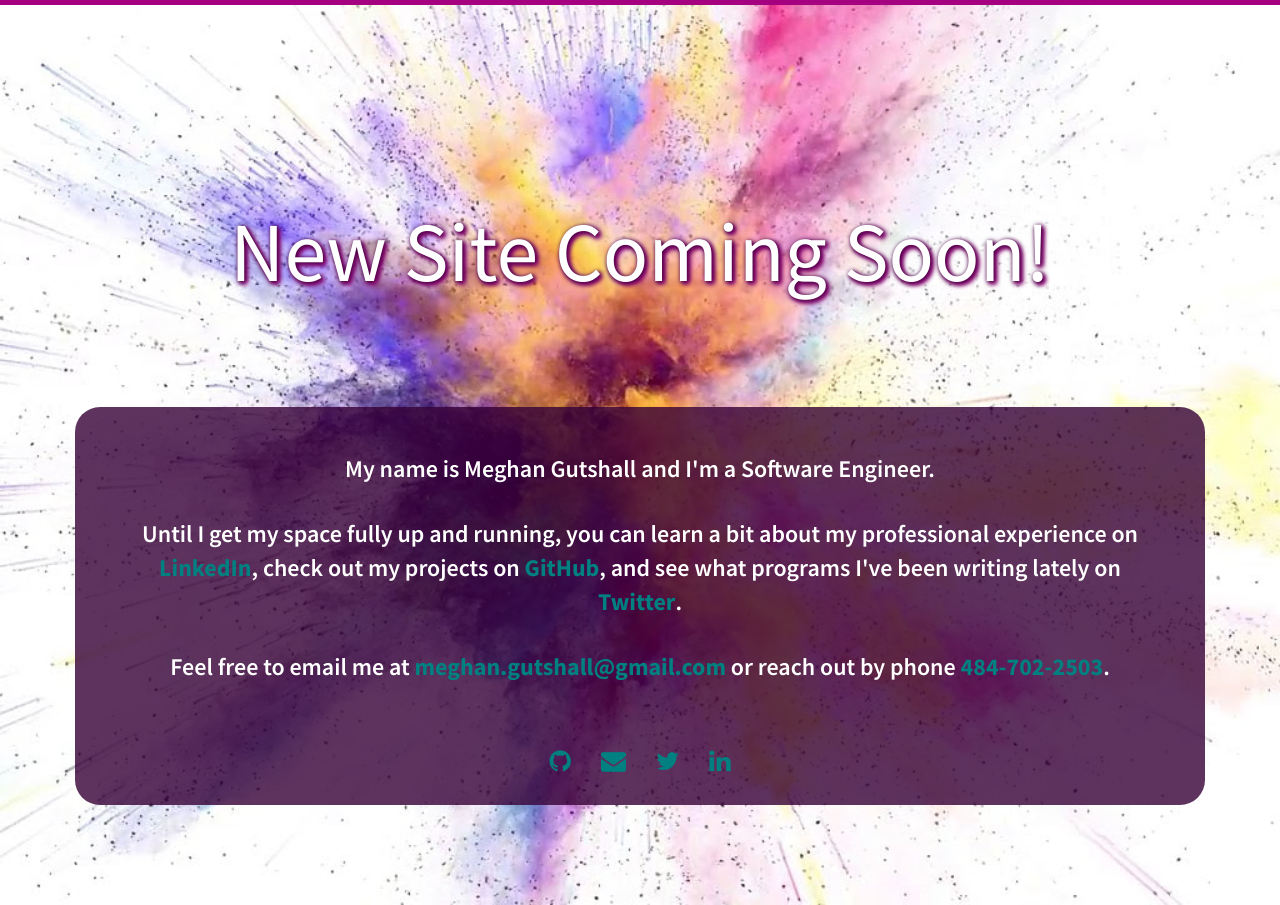
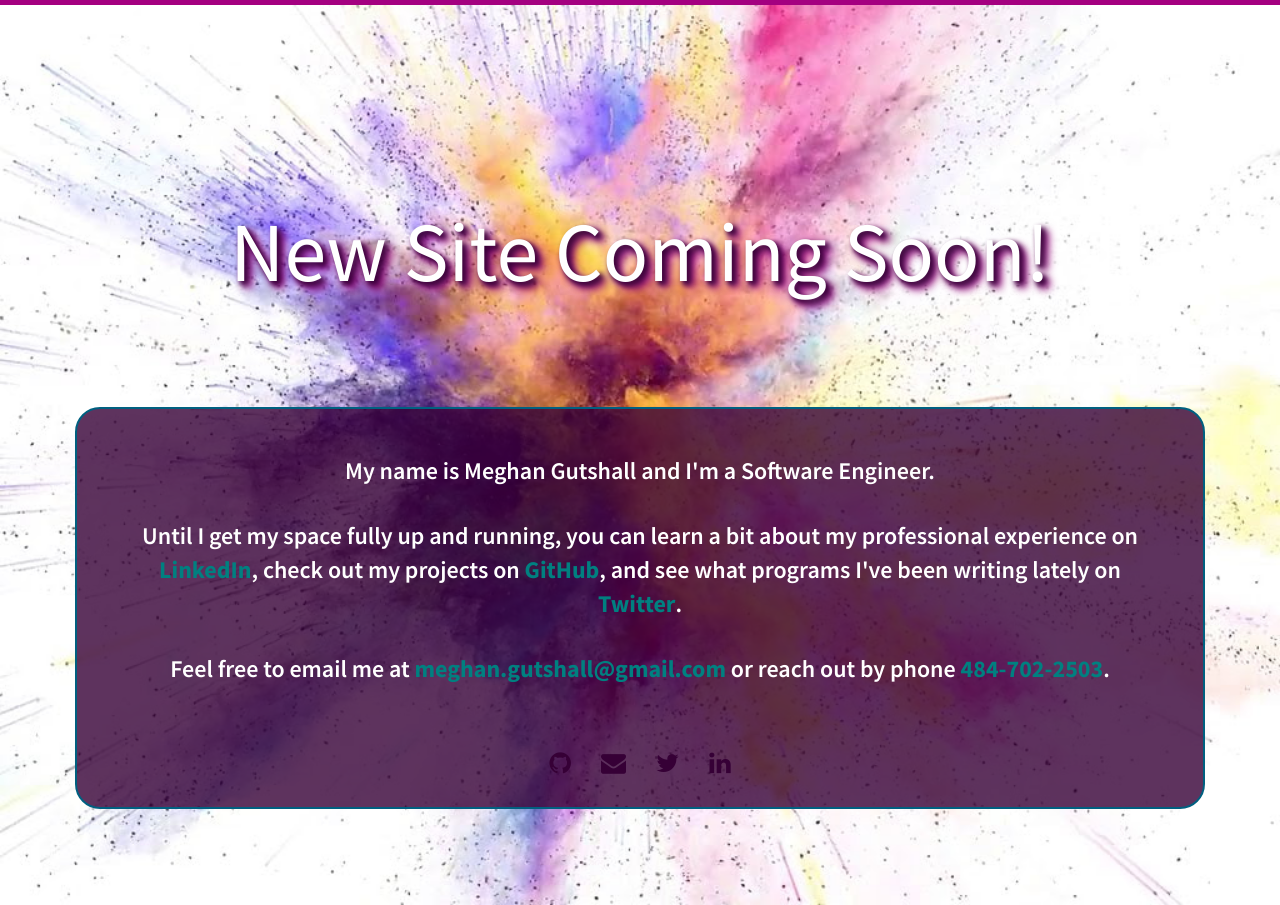
Before and after one commit to meg-gutshall/portfolio-with-projects-and-resume, a Jekyll site: the page built from index.html, in a window 1280 px wide. Built offline with Jekyll 4.4.1, drawn with Linux system fonts in a browser that asks for light colours; nearby versions of some CDN libraries; the list of posts is cut into pages by our own code.

Commit message:
Add shadow styling

```diff
--- a/static/css/main.css
+++ b/static/css/main.css
@@ -59,18 +59,17 @@
 
 section#coming-soon div.title h1 {
   color: white;
-  text-shadow: 1px 1px 5px #360036, 3px 3px 5px #a40080, 2px 2px 5px #550055;
+  text-shadow: 3px 3px 0.5rem #360036, 5px 5px 0.75rem #550055, 7px 7px 1rem #a40080;
   font-size: 8.4rem;
 }
 
 section#coming-soon div.summary {
-  margin-left: 7.5rem;
-  margin-right: 7.5rem;
-  margin-bottom: 10rem;
+  margin: 0rem 7.5rem 10rem 7.5rem;
   padding: 2.5rem 5rem;
   background: rgba(54, 0, 54, 0.8);
-  border: 0rem solid #fff;
+  border: 0.25rem solid #006080;
   border-radius: 25px;
+  /* TODO: Add shadow element */
 }
 
 section#coming-soon div.summary p {
@@ -81,14 +80,16 @@
   padding-top: 2rem;
 }
 
-section#coming-soon div.summary a {
+section#coming-soon div.summary p a {
   color: #008080;
   font-weight: 700;
+  text-decoration: none;
 }
 
-section#coming-soon div.summary a:hover {
+section#coming-soon div.summary p a:hover {
   color: #A40080;
   font-weight: 700;
+  text-decoration: none;
 }
 
 /* Navbar
```
